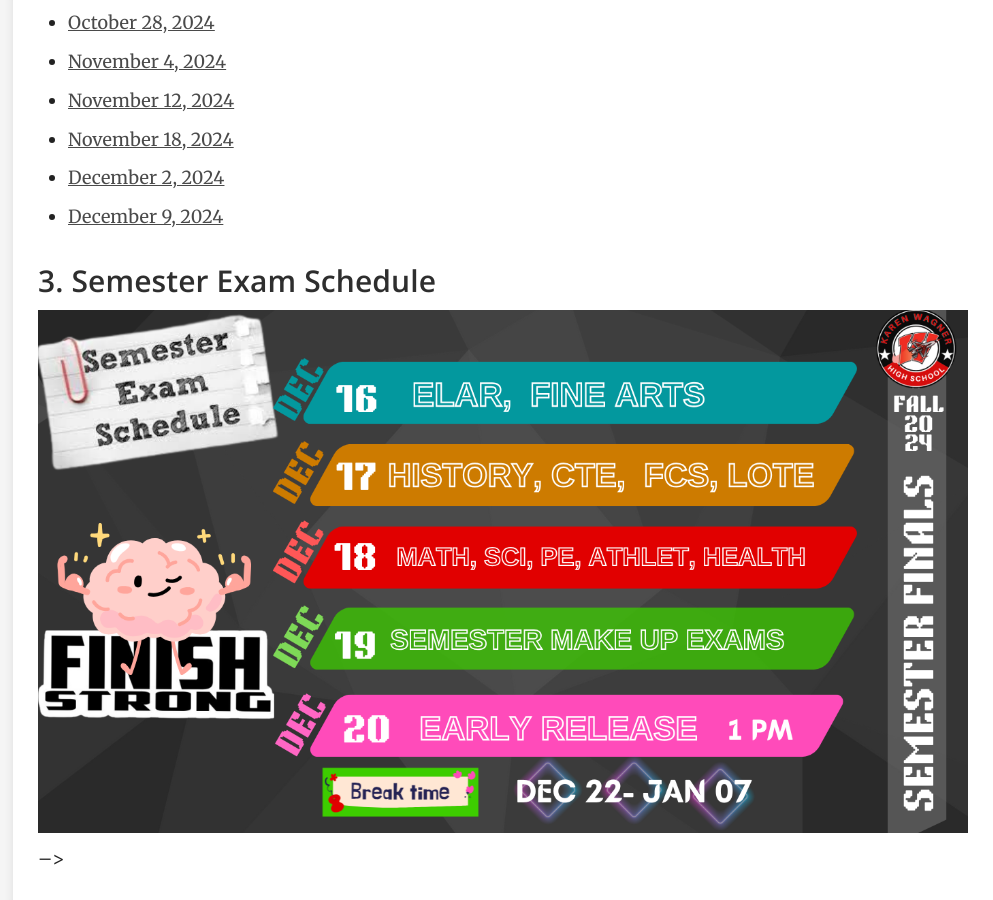
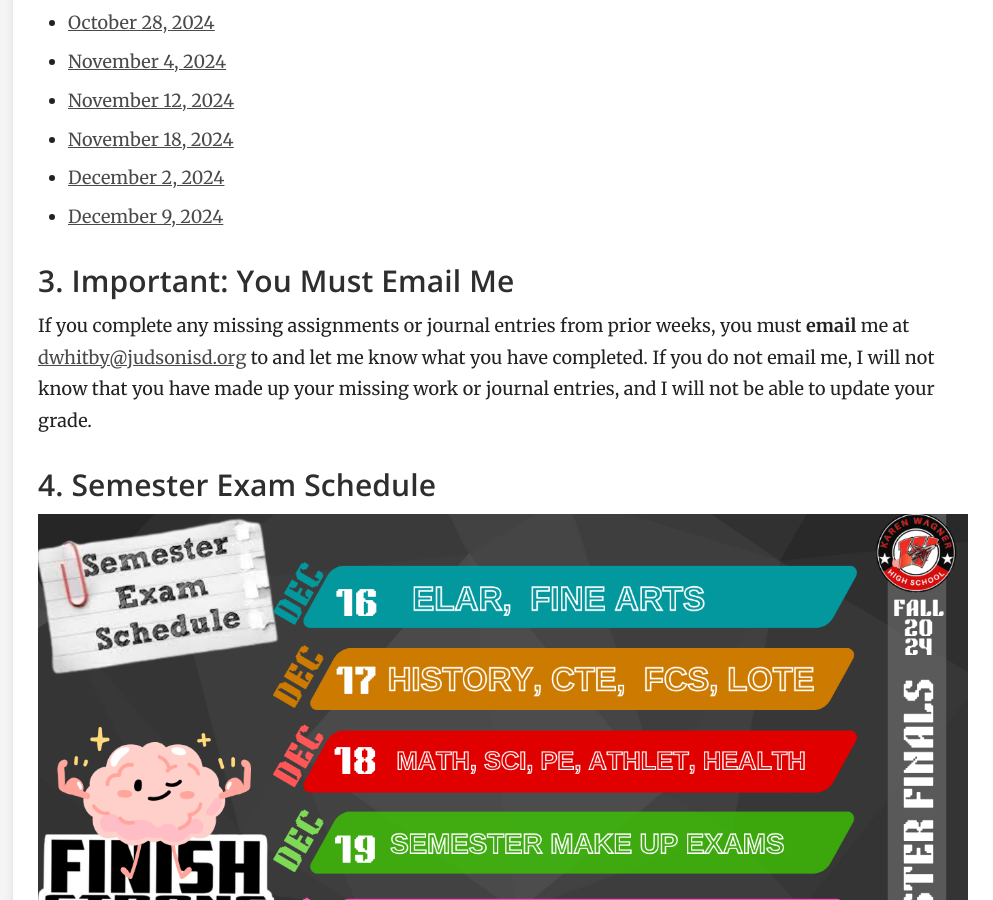
Before and after one commit to mswhitby/classroom, a Jekyll site: the page built from _docs/classes/7th.md, in a window 1280 px wide and 900 px high, scrolled down 842 px. Shown: the whole window, without its empty margins (287-1280 px from the left). Built offline with Jekyll 4.4.1, drawn with Linux system fonts in a browser that asks for light colours.

Commit message:
Updated Lessons

```diff
--- a/_docs/classes/7th.md
+++ b/_docs/classes/7th.md
@@ -27,7 +27,11 @@ You can find all assigned journal prompts [here](https://github.com/mswhitby/cla
 - [December 2, 2024](https://github.com/mswhitby/classroom/blob/main/_docs/resources/journal.md#december-2-2024)
 - [December 9, 2024](https://github.com/mswhitby/classroom/blob/main/_docs/resources/journal.md#december-9-2024)
 
-### 3. Semester Exam Schedule
+### 3. Important: You Must Email Me
+
+If you complete any missing assignments or journal entries from prior weeks, you must **email** me at <dwhitby@judsonisd.org> to and let me know what you have completed. If you do not email me, I will not know that you have made up your missing work or journal entries, and I will not be able to update your grade.
+
+### 4. Semester Exam Schedule
 ![alt text](../../media/2024_exams_wide.png) -->
 
 ----
```
Also changed, not shown: _docs/classes/5th.md (+5 -1 lines), _docs/resources/journal.md (+6 -0 lines).
